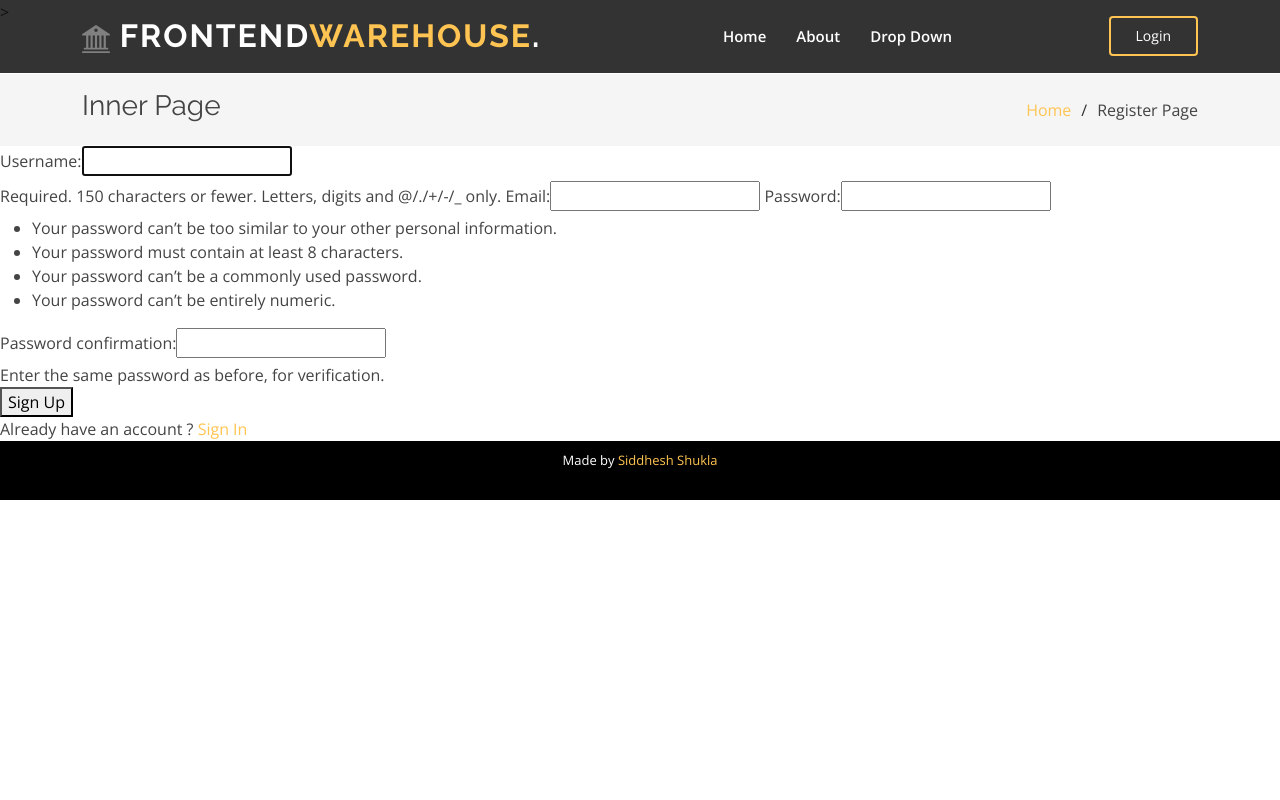
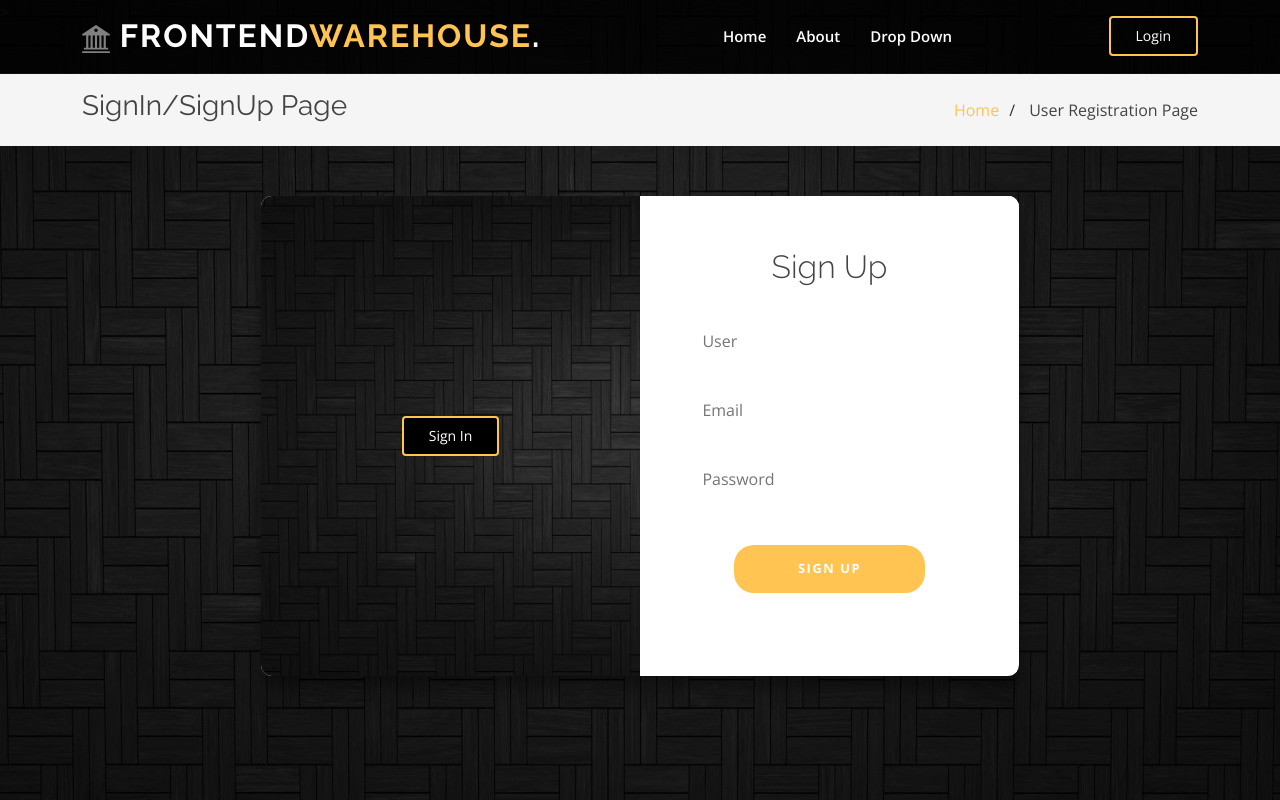
Before and after one commit to Siddhesh-Shukla/Frontend-Warehouse, a Django app: page /register/ in a window 1280 px wide. Run offline with Django 3.2, Linux system fonts and the light colour scheme; some libraries are stand-ins or nearby versions.

Commit message:
SignIn/SignUp Page Added

```diff
--- a/main/static/main/homeStyles.css
+++ b/main/static/main/homeStyles.css
@@ -3,6 +3,7 @@
   display: flex;
   justify-content: space-around;
   flex-wrap: wrap;
+  margin-top: -25px;
 }
 
 .card_image {
--- /dev/null
+++ b/main/static/main/loginStyles.css
@@ -0,0 +1,204 @@
+:root {
+  /* RADII */
+  --button-radius: 0.7rem;
+
+  /* SIZES */
+  --max-width: 758px;
+  --max-height: 480px;
+}
+
+body {
+  background: url("./background1.jpg");
+  background-attachment: fixed;
+  background-position: center;
+  background-repeat: no-repeat;
+  background-size: cover;
+}
+
+.form__title {
+  font-weight: 300;
+  margin: 0;
+  margin-bottom: 1.25rem;
+}
+
+.link {
+  color: var(--gray);
+  font-size: 0.9rem;
+  margin: 1.5rem 0;
+  text-decoration: none;
+}
+
+.signin_container {
+  background-color: var(--white);
+  border-radius: var(--button-radius);
+  box-shadow: 0 0.9rem 1.7rem rgba(0, 0, 0, 0.25),
+    0 0.7rem 0.7rem rgba(0, 0, 0, 0.22);
+  height: var(--max-height);
+  max-width: var(--max-width);
+  overflow: hidden;
+  position: relative;
+  width: 100%;
+  margin: auto;
+  margin-top: 50px;
+  margin-bottom: 50px;
+}
+
+.signin_container__form {
+  height: 100%;
+  position: absolute;
+  top: 0;
+  transition: all 0.6s ease-in-out;
+  padding-bottom: 30px;
+}
+
+.signin_container--signin {
+  left: 0;
+  width: 50%;
+  z-index: 2;
+}
+
+.signin_container.right-panel-active .signin_container--signin {
+  transform: translateX(100%);
+}
+
+.signin_container--signup {
+  left: 0;
+  opacity: 0;
+  width: 50%;
+  z-index: 1;
+}
+
+.signin_container.right-panel-active .signin_container--signup {
+  animation: show 0.6s;
+  opacity: 1;
+  transform: translateX(100%);
+  z-index: 5;
+}
+
+.signin_container__overlay {
+  height: 100%;
+  left: 50%;
+  overflow: hidden;
+  position: absolute;
+  top: 0;
+  transition: transform 0.6s ease-in-out;
+  width: 50%;
+  z-index: 100;
+}
+
+.signin_container.right-panel-active .signin_container__overlay {
+  transform: translateX(-100%);
+}
+
+.overlay {
+  background-color: var(--lightblue);
+  background: url("./background1.jpg");
+  background-attachment: fixed;
+  background-position: center;
+  background-repeat: no-repeat;
+  background-size: cover;
+  height: 100%;
+  left: -100%;
+  position: relative;
+  transform: translateX(0);
+  transition: transform 0.6s ease-in-out;
+  width: 200%;
+}
+
+.signin_container.right-panel-active .overlay {
+  transform: translateX(50%);
+}
+
+.overlay__panel {
+  align-items: center;
+  display: flex;
+  flex-direction: column;
+  height: 100%;
+  justify-content: center;
+  position: absolute;
+  text-align: center;
+  top: 0;
+  transform: translateX(0);
+  transition: transform 0.6s ease-in-out;
+  width: 50%;
+}
+
+.overlay--left {
+  transform: translateX(-20%);
+}
+
+.signin_container.right-panel-active .overlay--left {
+  transform: translateX(0);
+}
+
+.overlay--right {
+  right: 0;
+  transform: translateX(0);
+}
+
+.signin_container.right-panel-active .overlay--right {
+  transform: translateX(20%);
+}
+
+.btn {
+  background-color: black;
+}
+
+.btn2 {
+  background-color: #ffc451;
+  border-radius: 20px;
+  border: 1px solid var(--black);
+  color: var(--white);
+  cursor: pointer;
+  font-size: 0.8rem;
+  font-weight: bold;
+  letter-spacing: 0.1rem;
+  padding: 0.9rem 4rem;
+  text-transform: uppercase;
+  transition: transform 80ms ease-in;
+}
+
+.form > .btn2 {
+  margin-top: 2rem;
+}
+
+.btn:active {
+  transform: scale(0.95);
+}
+
+.btn:focus {
+  outline: none;
+}
+
+.form {
+  background-color: var(--white);
+  display: flex;
+  align-items: center;
+  justify-content: center;
+  flex-direction: column;
+  padding: 0 3rem;
+  height: 100%;
+  text-align: center;
+}
+
+.input {
+  background-color: #fff;
+  border: none;
+  padding: 0.9rem 0.9rem;
+  margin: 0.5rem 0;
+  width: 100%;
+}
+
+@keyframes show {
+  0%,
+  49.99% {
+    opacity: 0;
+    z-index: 1;
+  }
+
+  50%,
+  100% {
+    opacity: 1;
+    z-index: 5;
+  }
+}
--- a/main/static/main/styles.css
+++ b/main/static/main/styles.css
@@ -66,6 +66,7 @@ h6 {
   display: inline-block;
   border: 2px solid #ffc451;
 }
+
 .get-started-btn:hover {
   background: #ffbb38;
   color: #343a40;
--- a/main/templates/main/editPage.html
+++ b/main/templates/main/editPage.html
@@ -114,6 +114,7 @@
       padding-bottom: 70px;
       border: 2px solid rgb(168, 168, 168);
       box-shadow: 0 0 25px 12.5px #f1f1f1;
+      margin-bottom: 20px;
     "
   ></div>
 </div>
--- a/users/templates/users/register.html
+++ b/users/templates/users/register.html
@@ -34,7 +34,7 @@
 
     <!-- CSS File -->
     <link href="{% static 'main/styles.css' %}" rel="stylesheet" />
-    <link rel="stylesheet" href="{% static 'main/homeStyles.css' %}"/>
+    <link rel="stylesheet" href="{% static 'main/loginStyles.css' %}"/>
   </head>
 
   <body>
@@ -94,7 +94,7 @@
         </nav>
         <!-- .navbar -->
 
-        <a href="#about" class="get-started-btn scrollto">Login</a>
+        <a href="#" class="get-started-btn scrollto">Login</a>
       </div>
     </header>
     <!-- End Header -->
@@ -104,18 +104,18 @@
       <section class="breadcrumbs">
         <div class="container">
           <div class="d-flex justify-content-between align-items-center">
-            <h2>Inner Page</h2>
+            <h2>SignIn/SignUp Page</h2>
             </form>
             <ol>
               <li><a href="index.html">Home</a></li>
-              <li>Register Page</li>
+              <li> User Registration Page</li>
             </ol>
           </div>
         </div>
       </section>
       <!-- End Breadcrumbs -->
 
-      <div class="inner-page">
+      <!-- <div class="inner-page">
         <form method="POST">
             {% csrf_token %}
             <fieldset>{{ form }}</fieldset>
@@ -123,21 +123,76 @@
         </form>
       </div>
       Already have an account ?
-      <a href="{% url 'login' %}">Sign In</a>
+      <a href="{% url 'login' %}">Sign In</a> -->
+
+      <div class="signin_container right-panel-active">
+        <!-- Sign Up -->
+        <div class="signin_container__form signin_container--signup">
+          <form action="#" class="form" id="form1">
+            <h2 class="form__title">Sign Up</h2>
+            <input type="text" placeholder="User" class="input" />
+            <input type="email" placeholder="Email" class="input" />
+            <input type="password" placeholder="Password" class="input" />
+            <button class="btn2">Sign Up</button>
+          </form>
+        </div>
+
+        <!-- Sign In -->
+        <div class="signin_container__form signin_container--signin">
+          <form action="#" class="form" id="form2">
+            <h2 class="form__title">Sign In</h2>
+            <input type="email" placeholder="Email" class="input" />
+            <input type="password" placeholder="Password" class="input" />
+            <a href="#" class="link">Forgot your password?</a>
+            <button class="btn2">Sign In</button>
+          </form>
+        </div>
+
+        <!-- Overlay -->
+        <div class="signin_container__overlay">
+          <div class="overlay">
+            <div class="overlay__panel overlay--left">
+              <button class="btn get-started-btn scrollto" id="signIn">Sign In</button>
+            </div>
+            <div class="overlay__panel overlay--right">
+              <button class="btn get-started-btn scrollto" id="signUp">Sign Up</button>
+            </div>
+          </div>
+        </div>
+      </div>
+      <script>
+        const signInBtn = document.getElementById("signIn");
+        const signUpBtn = document.getElementById("signUp");
+        const fistForm = document.getElementById("form1");
+        const secondForm = document.getElementById("form2");
+        const signin_container = document.querySelector(".signin_container");
+
+        signInBtn.addEventListener("click", () => {
+          signin_container.classList.remove("right-panel-active");
+        });
+
+        signUpBtn.addEventListener("click", () => {
+          signin_container.classList.add("right-panel-active");
+        });
+
+        fistForm.addEventListener("submit", (e) => e.preventDefault());
+        secondForm.addEventListener("submit", (e) => e.preventDefault());
+
+      </script>
 
     </main>
     <!-- End main -->
 
 
     <!-- Footer -->
-    <footer id="footer">
+    <!-- <footer id="footer">
       <div class="container">
         <div class="credits">
           Made by
           <a href="https://github.com/Siddhesh-Shukla">Siddhesh Shukla</a>
         </div>
       </div>
-    </footer>
+    </footer> -->
     <!-- End Footer -->
 
   </body>
```
Also changed, not shown: main/templates/main/base.html (+19 -16 lines), users/static/users/loginStyles.css (added, +216 -0 lines), main/static/main/background1.jpg (added).
